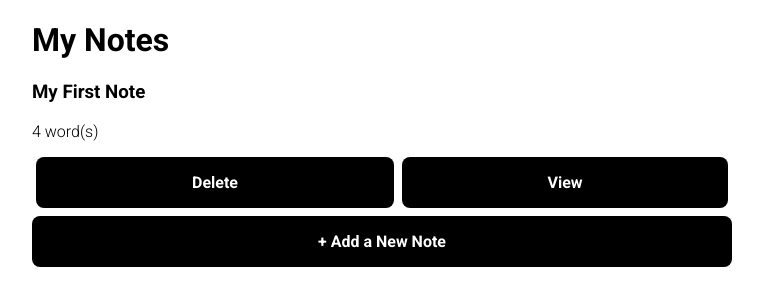
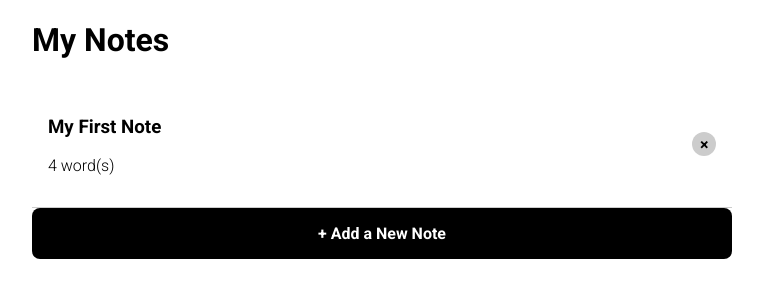
Before and after one commit to chasehoward85/cbt-full-stack-mern, a React (Create React App) app in the folder front-end/: page /notes in a window 1280 px wide. Shown: the top 306 px of the page, without its empty margins (258-1021 px from the left). Built offline with nearby package versions, Linux system fonts and the light colour scheme.

Commit message:
Styled notes

```diff
--- a/front-end/src/components/NotesList.js
+++ b/front-end/src/components/NotesList.js
@@ -1,4 +1,4 @@
-import { Link } from 'react-router-dom'
+import { XButton } from './XButton';
 
 const getWordCount = str => {
 	if(!str) return 0;
@@ -6,20 +6,20 @@ const getWordCount = str => {
 	return str.split(' ').length;
 }
 
-export const NotesList = ({ notes, onRequestDelete }) => {
+export const NotesList = ({ notes, onRequestDelete, onClickItem }) => {
 	return (
 		<>
 		{notes.map(notes => (
-			<div key={notes.id}>
-				<h3>{notes.title}</h3>
-				<p>{getWordCount(notes.content)} word(s)</p>
+			<div className="notes-list-item" onClick={() => onClickItem(notes.id)} key={notes.id}>
+				<div style={{ flex: 1 }}>
+					<h3>{notes.title}</h3>
+					<p>{getWordCount(notes.content)} word(s)</p>
+				</div>
 
-				<div style={{ paddingBottom: '8px'}} className="evenly-spaced">
-					<button onClick={() => onRequestDelete(notes.id)}>Delete</button>
-					<Link to={`/notes/${notes.id}`}>
-						<button className="full-width">View</button>
-					</Link>
-				</div>
+				<XButton onClick={e => {
+					e.stopPropagation();
+					onRequestDelete(notes.id);
+				}} />
 			</div>
 		))}
 		</>
--- a/front-end/src/index.css
+++ b/front-end/src/index.css
@@ -79,3 +79,16 @@ input, textarea {
 	top: 0;
 	right: 0;
 }
+
+.notes-list-item {
+	align-items: center;
+	box-sizing: border-box;
+	border-bottom: 1px solid #ccc;
+	cursor: pointer;
+	display: flex;
+	padding: 16px;
+}
+
+.notes-list-item:hover {
+	background-color: #eee;
+}
--- a/front-end/src/pages/NotesPage.js
+++ b/front-end/src/pages/NotesPage.js
@@ -1,4 +1,5 @@
 import { useState, useContext } from 'react';
+import { useHistory } from 'react-router-dom';
 
 import { NotesList } from '../components/NotesList';
 import { NewNoteForm } from '../components/NewNoteForm';
@@ -9,6 +10,7 @@ import { NotesContext } from '../contexts/NotesContext';
 
 export const NotesPage = () => {
 	const { notes, createNote, deleteNote } = useContext(NotesContext);
+	const history = useHistory();
 
 	const [newNoteModalIsOpen, setNewNoteModalIsOpen] = useState(false);
 	const [currentlyDeleteingNoteId, setCurrentlyDeletingNoteId] = useState('');
@@ -34,7 +36,7 @@ export const NotesPage = () => {
 		</Modal>
 
 		<h1>My Notes</h1>
-		<NotesList notes={notes} onRequestDelete={id => setCurrentlyDeletingNoteId(id)}/>
+		<NotesList notes={notes} onRequestDelete={id => setCurrentlyDeletingNoteId(id)} onClickItem={id => history.push(`/notes/${id}`)}/>
 		<button className="full-width" onClick={() => setNewNoteModalIsOpen(true)}>+ Add a New Note</button>
 		</>
 	);
```
